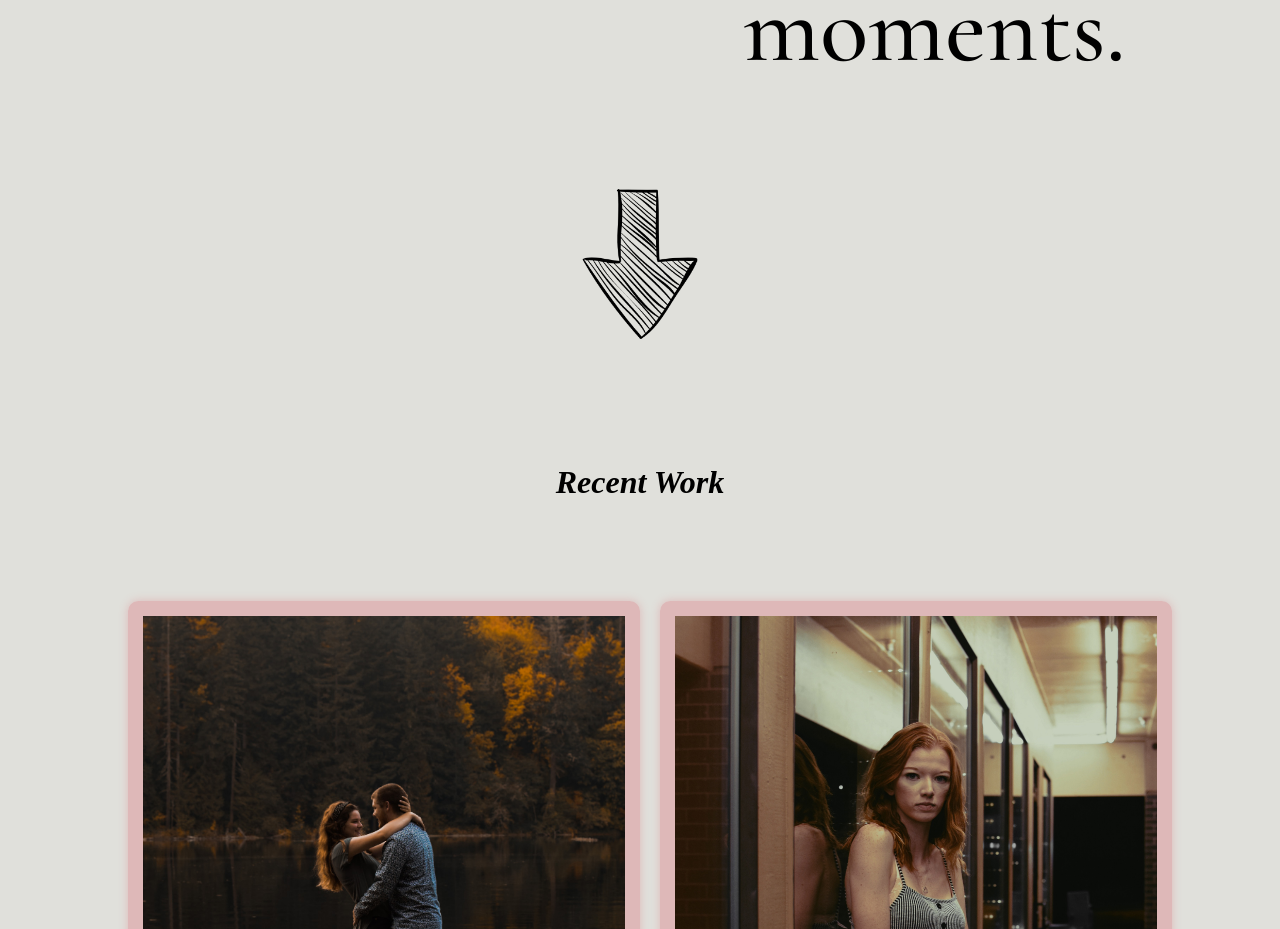
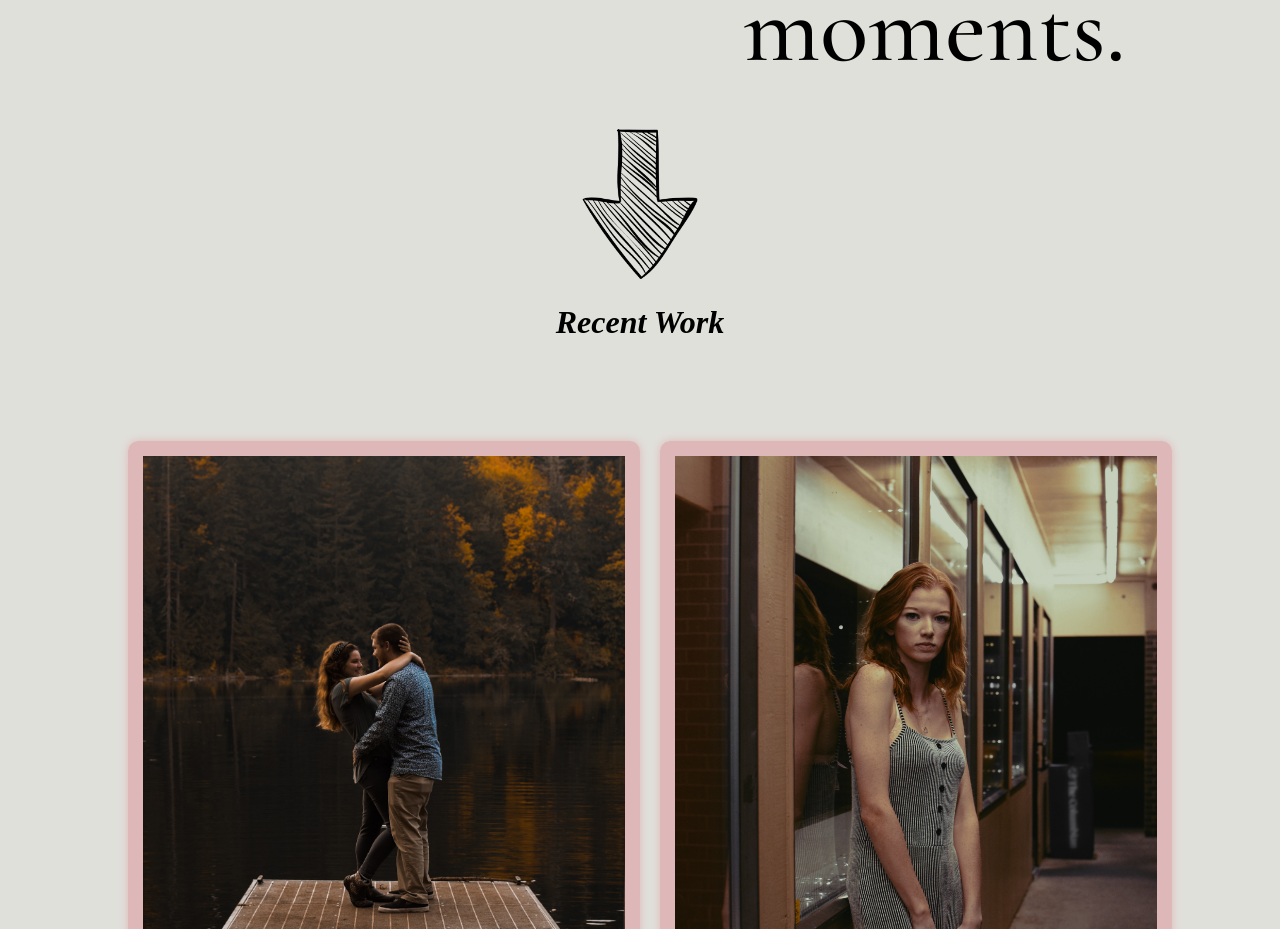
Before and after one commit to RMcLeanDev/KinaMouaPhotography, a React (Create React App) app: page /#/ in a window 1280 px wide. Shown: the part 1360-2289 px from the top of the page. Built offline with nearby package versions, Linux system fonts and the light colour scheme; no server answers.

Commit message:
adjust styling

```diff
--- a/src/scss/Home.scss
+++ b/src/scss/Home.scss
@@ -48,7 +48,7 @@
 }
 
 .downArrow{
-    margin: 100px 0;
+    margin-top: 40px;
     max-width: 60vw;
     max-height: 80vh;
     width: 150px;
```
